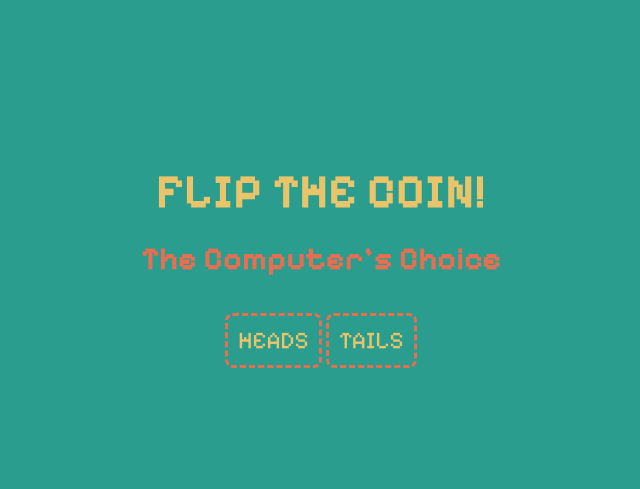
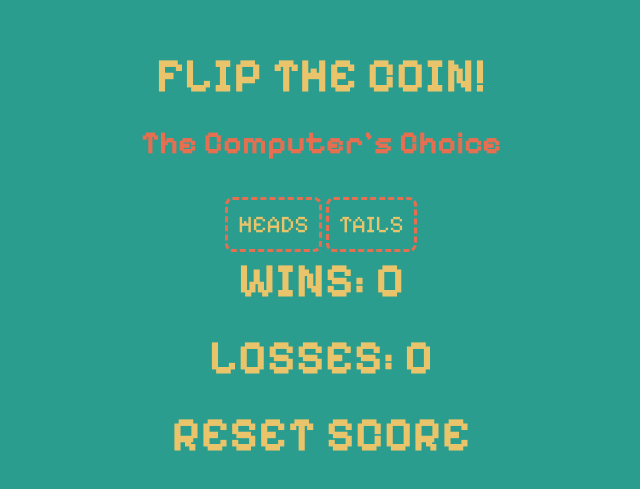
Before and after one commit to we2004/coin-flip, a plain HTML site: page index.html in a window 1280 px wide. Shown: the part 135-624 px from the top of the page, without its empty margins (319-959 px from the left). Drawn offline with nearby package versions, Linux system fonts and the light colour scheme.

Commit message:
Update index.html

```diff
--- a/index.html
+++ b/index.html
@@ -15,13 +15,22 @@
 
 <body>
   <div class="container">
-    <p>flip the coin!</p>
+    <p class="title">flip the coin!</p>
     <div class="computer-move">
       the computer's choice
     </div>
     <div class="user-move">
       <button id="heads">heads</button>
       <button id="tails">tails</button>
+    </div>
+    <div class="score">
+      <p class="wins">wins: 0</p>
+      <p class="losses">losses: 0</p>
+    </div>
+    <div>
+      <p class="reset-score">
+        reset score
+      </p>
     </div>
   </div>
 
```
